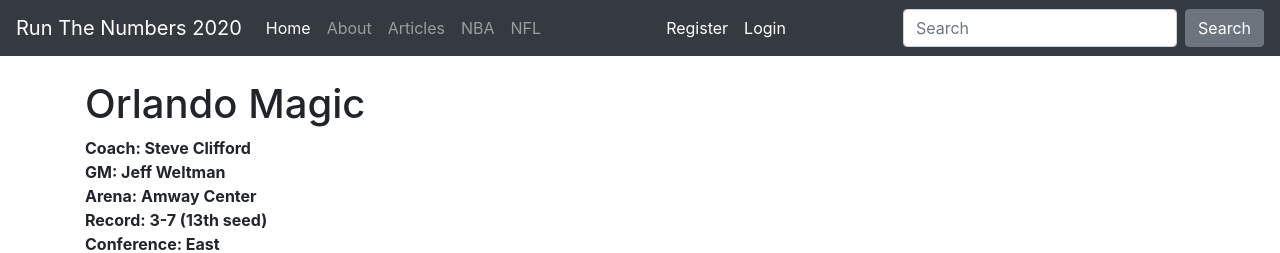
After one commit to richardyuh1/RunTheNumbers, a Flask app: page /magic in a window 1280 px wide. The commit adds this page. Shown: the top 253 px of the page. Run offline with Flask 2, Linux system fonts and the light colour scheme; some libraries are stand-ins or nearby versions.

Commit message:
Updated nba and nfl

```diff
--- a/main.py
+++ b/main.py
@@ -169,7 +169,7 @@ def nfl_run():
 		#print(th)
 
 
-	category_type = ['Passes Completed', 'Passing Yds', 'Passer Rating', 'Passing Yds/Game', 'Pass Completion %', 'QBR']
+	category_type = ['Passes Completed', 'Passing Yds', 'Passer Rating', 'Passing Yds/Game', 'Pass Completion %', 'Yds/Rushing Att']
 
 	leaders = []
 
@@ -215,6 +215,16 @@ def nets():
 def pistons():
 	return render_template('pistons.html')
 
+#Celtics Page
+@app.route('/celtics')
+def celtics():
+	return render_template('celtics.html')
+
+#Magic Page
+@app.route('/magic')
+def magic():
+	return render_template('magic.html')
+
 #Nba
 @app.route('/nba')
 def nba():
--- /dev/null
+++ b/templates/magic.html
@@ -0,0 +1,17 @@
+{% extends 'layout.html' %}
+
+{% block body %}
+	<br>
+	<h1>Orlando Magic</h1>
+	<b>Coach: Steve Clifford</b><br>
+	<b>GM: Jeff Weltman</b><br>
+	<b>Arena: Amway Center</b><br>
+	<b>Record: 3-7 (13th seed)</b><br>
+	<b>Conference: East</b>
+	<div class = "teampic">
+		<img src = "https://specials-images.forbesimg.com/imageserve/1052777130/960x0.jpg?fit=scale" alt = "magic_team" width = "500" height = "320">
+		<img src = "https://images.homedepot-static.com/productImages/d25a559f-2730-4cfb-90bc-cd786a516ea7/svn/blue-applied-icon-wall-decals-nbop2203-64_1000.jpg" width = "350" height = "350" hspace = "20">
+	</div><br>
+	<h2>Team Roster</h2>
+	<br><br><br><br>
+{% endblock %}
```
Also changed, not shown: templates/celtics.html (added, +17 -0 lines), templates/nba.html (+4 -4 lines), templates/nfl.html (+6 -6 lines).
